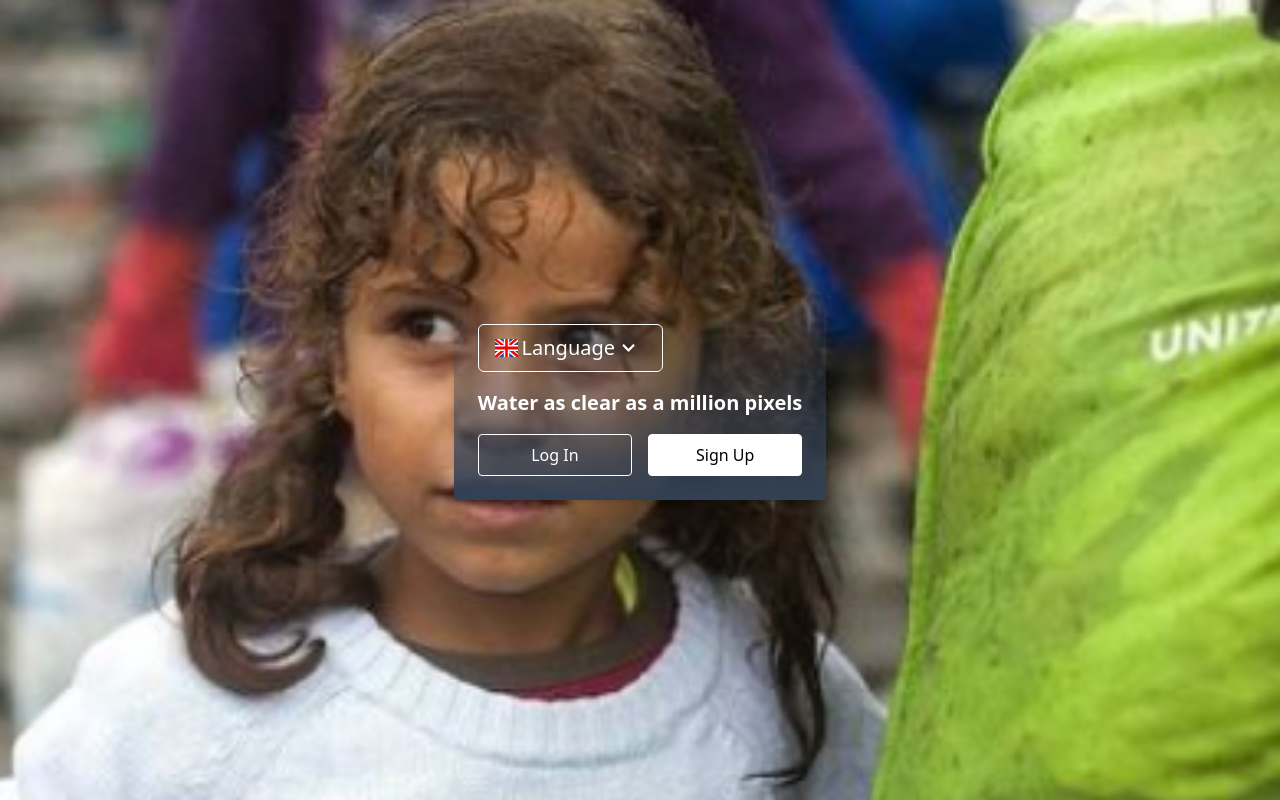
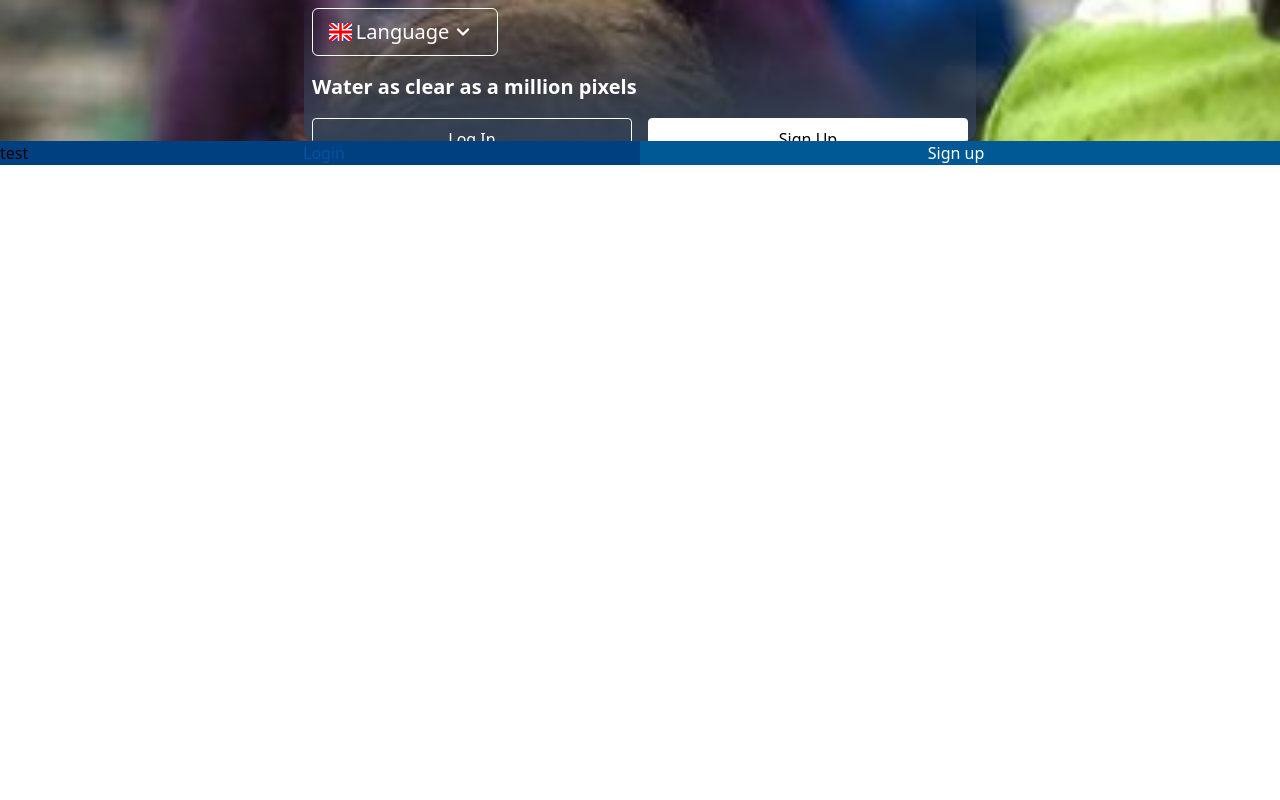
Before and after one commit to Service-Design-Studio/1d-final-project-summer-2024-SDS-2024-Team-14, a Next.js app: page /login in a window 1280 px wide. Built offline with nearby package versions, Linux system fonts and the light colour scheme.

Commit message:
login page, init tab-carousel animation and style

```diff
--- /dev/null
+++ b/src/components/login_carousel.jsx
@@ -0,0 +1,16 @@
+import { useState } from 'react'
+export default function LoginCarousel() {
+    const [onLoginTab, setOnLoginTab] = useState(true);
+    return (
+        <div className='bg-white w-full h-full'>
+            <div className='flex relative flex-row w-full bg-gradient-to-t from-[#334155] to-transparent transition-all duration-300'>
+                <div id="tab" className={`absolute ${onLoginTab ? `left-0 animate-slideIn` : `right-0 animate-slideOut`} pointer-events-none z-10 bg-darkblue/50 w-1/2 transition-all duration-300 mix-blend-multiply`}>test</div>
+                <div className='z-0 flex-1 flex flex-row h-fit mx-auto px-2 bg-deepblue text-center'>
+                    <div onClick={() => setOnLoginTab(true)} className={`flex-1 w-1/2 ${onLoginTab ? `text-darkblue` : `text-white`}`}>Login</div>
+                    <div onClick={() => setOnLoginTab(false)} className={`flex-1 w-1/2  ${onLoginTab ? `text-white` : `text-darkblue`}`}>Sign up</div>
+                </div>
+            </div>
+            {console.log(onLoginTab)}
+        </div>
+    )
+}
--- a/src/pages/documents/[id].js
+++ /dev/null
@@ -1,12 +0,0 @@
-import { useRouter } from "next/router"
-import "../../styles/globals.css"
-import Link from "next/link"
-export default function DocumentsManager() {
-    const router = useRouter();
-    return (<div className="bg-white w-screen h-screen">
-        Placeholder for documents manager feature
-        <br />User id: {router.query.id}
-        <br/>
-        <Link href={"/"}><span className="underline">back</span></Link>
-    </div>)
-}
--- a/src/pages/family-tree/[id].js
+++ /dev/null
@@ -1,12 +0,0 @@
-import { useRouter } from "next/router";
-import "../../styles/globals.css"
-import Link from "next/link"
-export default function FamilyTree() {
-    const router = useRouter();
-    return (<div className="bg-white w-screen h-screen">
-        Placeholder for family tree feature
-        <br />User id: {router.query.id}
-        <br />
-        <Link href={"/"}><span className="underline">back</span></Link>
-    </div>)
-}
--- a/src/pages/faq-chatbot/[id].js
+++ /dev/null
@@ -1,12 +0,0 @@
-import { useRouter } from "next/router";
-import "../../styles/globals.css"
-import Link from "next/link"
-export default function Faq() {
-    const router = useRouter();
-    return (<div className="bg-white w-screen h-screen">
-        Placeholder for FAQ Chatbot feature
-        <br />User id: {router.query.id}
-        <br />
-        <Link href={"/"}><span className="underline">back</span></Link>
-    </div>)
-}
--- a/src/pages/login.js
+++ b/src/pages/login.js
@@ -1,10 +1,11 @@
 import Image from 'next/image'
 import { useRouter } from "next/navigation";
 import "../styles/globals.css"
+import LoginCarousel from '@/components/login_carousel';
 export default function Login() {
     return (
     <div className='flex flex-col bg-[url("/images/picture_for_opening.png")] z-10 bg-cover bg-no-repeat h-screen bg-center items-center justify-center align-center'>
-        <div className="bg-gradient-to-t from-[#334155] to-transparent p-6 rounded shadow-md mx-auto text-center">
+        <div className="card bg-gradient-to-t from-[#334155] to-transparent">
             <div className="flex justify-between items-center mb-4">
                 <div className="relative inline-block text-left">
                 <button type="button" className="inline-flex justify-center w-full rounded-md border border-white shadow-sm px-4 py-2 bg-transparent text-sm font-medium text-gray-700 hover:bg-gray-100">
@@ -19,7 +20,8 @@ export default function Login() {
                 <button className="w-full py-2 border border-white rounded text-white">Log In</button>
                 <button className="w-full py-2 border border-white rounded bg-white text-default rounded">Sign Up</button>
             </div>
-        </div>
+            </div>
+            <LoginCarousel/>
     </div>
       );
     }
--- a/src/pages/resources/[id].js
+++ /dev/null
@@ -1,12 +0,0 @@
-import { useRouter } from "next/router";
-import "../../styles/globals.css"
-import Link from "next/link"
-export default function Resources() {
-    const router = useRouter()
-    return (<div className="bg-white w-screen h-screen">
-        Placeholder for Resource Locator feature
-        <br />User id: {router.query.id}
-        <br />
-        <Link href={"/"}><span className="underline">back</span></Link>
-    </div>)
-}
--- a/tailwind.config.js
+++ b/tailwind.config.js
@@ -22,7 +22,20 @@ module.exports = {
         'lg': '1024px',
         'xl': '1280px',
         '2xl': '1536px',
-      }
+      }, keyframes: {
+        slideIn: {
+          '0%': { transform: 'translateX(100%)' },
+          '100%': { transform: 'translateX(0)' },
+        },
+        slideOut: {
+          '0%': { transform: 'translateX(-100%)' },
+          '100%': { transform: 'translateX(0%)' },
+        },
+      },
+      animation: {
+        slideIn: 'slideIn 1s ease-in-out forwards',
+        slideOut: 'slideOut 1s ease-in-out forwards',
+      },
     },
     textColor: {
       'default': 'black',
```
